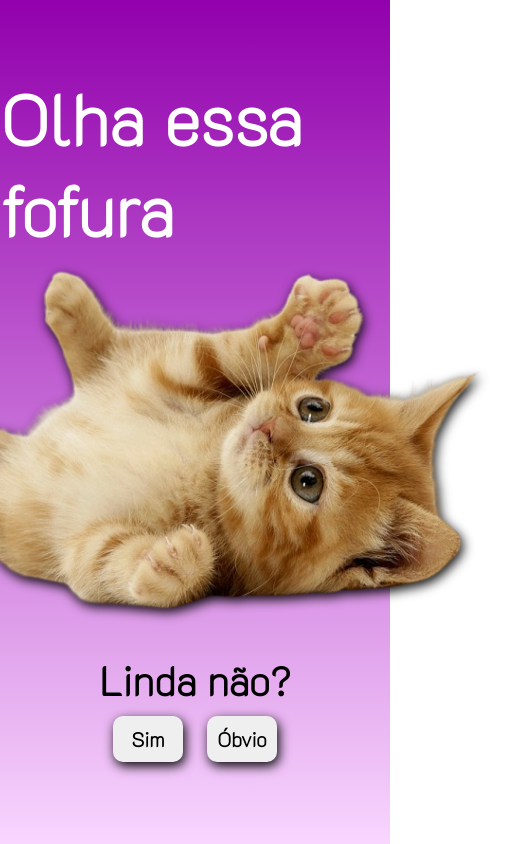
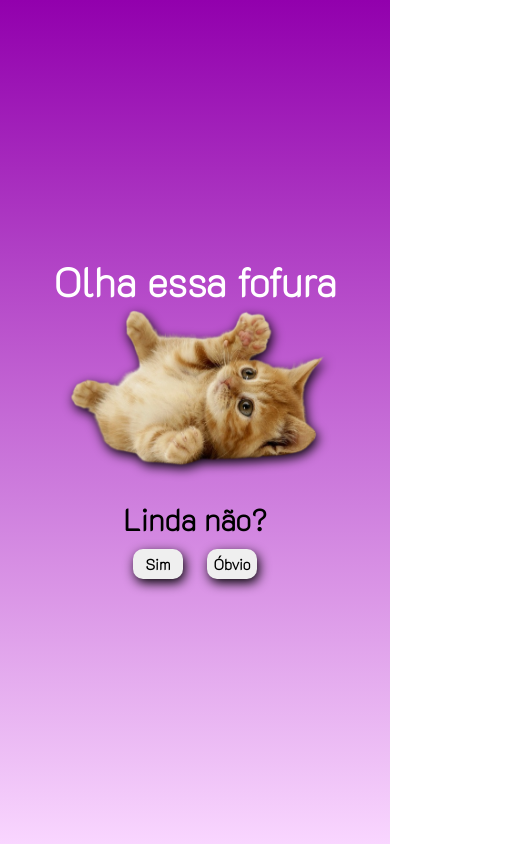
Before and after one commit to 12Gustavo21/Desafio-de-logica02, a plain HTML site: page index.html in a window 390 px wide. Shown: the whole page, 525 px wide, since content can reach past the window. Drawn offline with Linux system fonts and the light colour scheme.

Commit message:
Dessafio-de-logica02

```diff
--- a/style.css
+++ b/style.css
@@ -76,18 +76,64 @@ button:hover{
     color: #F9D6FF;
 }
 
-@media(max-width: 660px){
-    body{
+@media(max-width: 2560px){
+    h1{
+        font-size: 90px;
+    }
+    img{
+        width: 900px;
+    }
+    p{
+        font-size: 100px;
+    }
+    button{
+        width: 150px;
+        padding: 20px;
+        font-size: 30px;
+    }
+}
 
+@media(max-width: 1440px){
+    h1{
+        font-size: 50px;
+    }
+    img{
+        width: 500px;
+    }
+    p{
+        font-size: 30px;
+    }
+    button{
+        padding: 8px;
+        font-size: 15px;
+    }
+}
+
+@media(max-width: 1024px){
+    button{
+        width: 50px;
+        padding: 5px;
+    }
+}
+
+@media(max-width: 425px){
+    img{
+        width: 300px;
     }
     h1{
-        font-size: 70px;
-    }
-    p{
         font-size: 40px;
     }
+}
+
+@media(max-width: 320px){
+    h1{
+        font-size: 40px;
+    }
+    P{
+        font-size: 30px;
+    }
     button{
-        padding: 10px;
-        font-size: 20px;
+        padding: 6px;
+        font-size: 15px;
     }
 }
```
